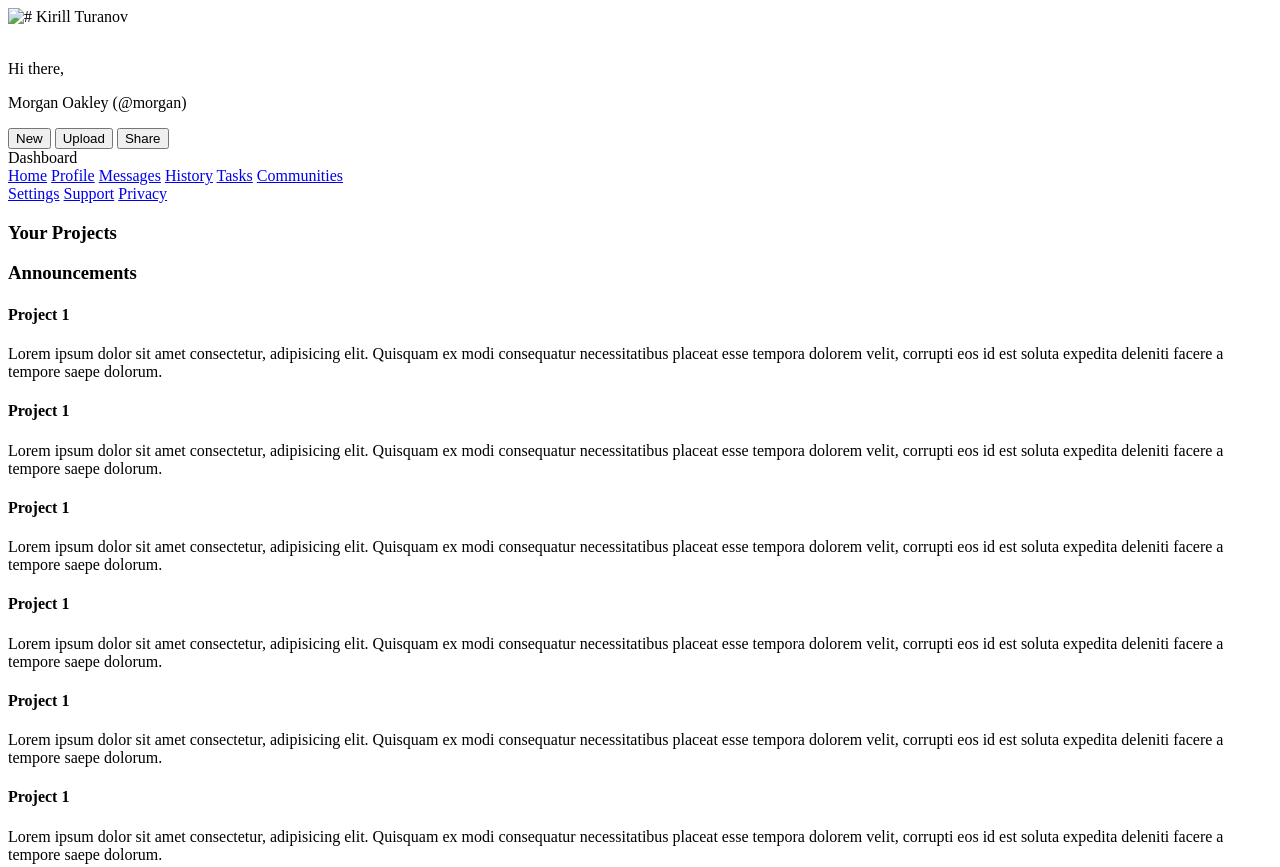
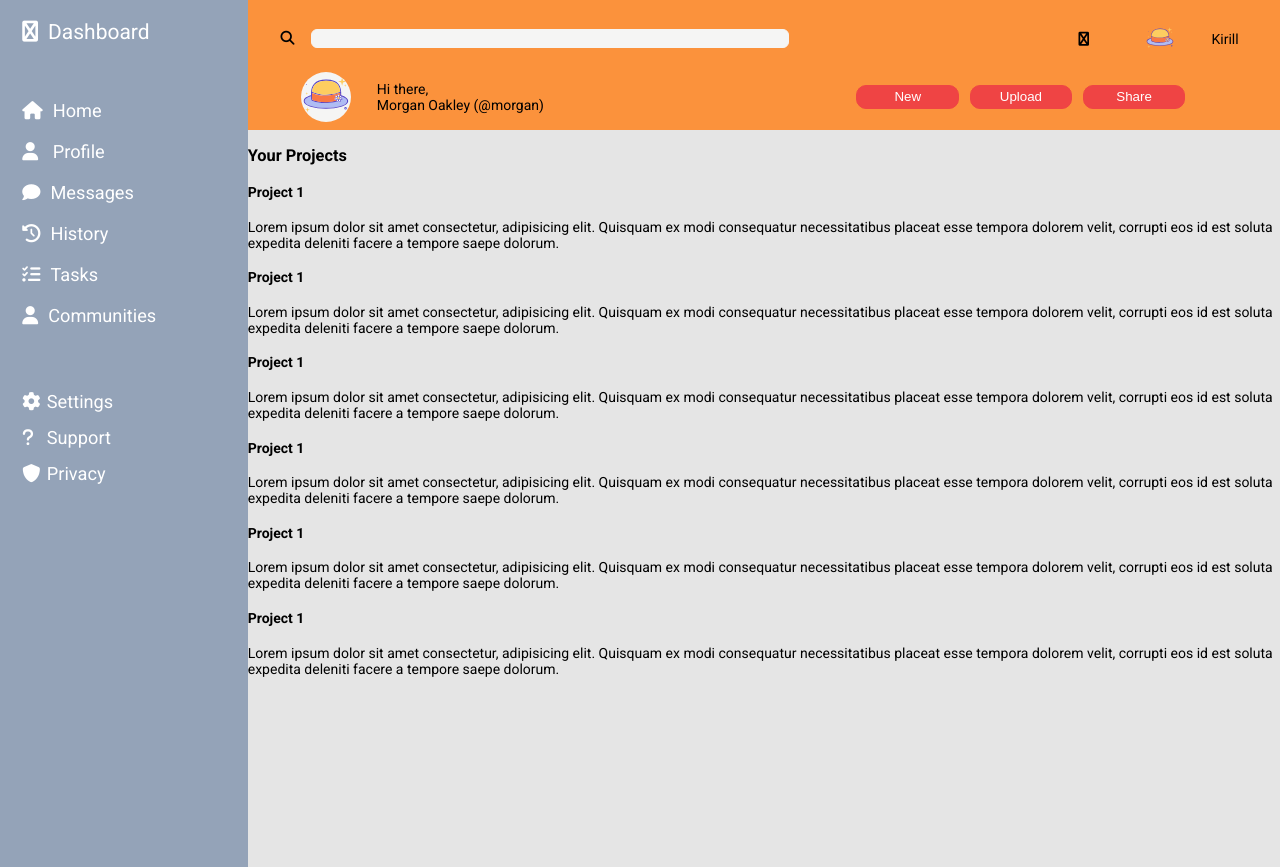
Before and after one commit to CarryMain/Dashboard, a plain HTML site: page index.html in a window 1280 px wide. Shown: the top 867 px of the page. Drawn offline with Linux system fonts and the light colour scheme.

Commit message:
aside + header - style

```diff
--- a/index.html
+++ b/index.html
@@ -5,51 +5,48 @@
     <meta name="viewport" content="width=device-width, initial-scale=1.0">
     <title>Dashboard</title>
     <link rel="stylesheet" href="style.css">
+    <link rel="stylesheet" href="https://cdnjs.cloudflare.com/ajax/libs/font-awesome/6.5.1/css/all.min.css" integrity="sha512-DTOQO9RWCH3ppGqcWaEA1BIZOC6xxalwEsw9c2QQeAIftl+Vegovlnee1c9QX4TctnWMn13TZye+giMm8e2LwA==" crossorigin="anonymous" referrerpolicy="no-referrer" />
 </head>
 <body>
     <div class="container">
         <header>
             <div class="header-head">
-                <i class="fa fas-seach"><div class="search"></div></i>
-                <i class="fa fas-facebook"></i>
-                <img src="#" alt="#">
-                <span>Kirill Turanov</span>
+                <i class="fa fa-search"><input type="search" id="search"></i>
+                <i class="fa fa-facebook"></i>
+                <img src="hat.svg" style="width: 30px; height: 30px;" alt="#">
+                <span>Kirill</span>
             </div>
             <div class="header-body">
-                <div class="left-header-body">
-                    <img src="" alt="">
-                    <p>Hi there, </p>
-                    <p>Morgan Oakley (@morgan)</p>
+                <div class="left">
+                    <img src="hat.svg" alt="">
+                    <p>Hi there, <br> <span>Morgan Oakley (@morgan)</span></p>
                 </div>
-                <div class="right-header-body">
-                    <button class="btn">New</button>
-                    <button class="btn">Upload</button>
-                    <button class="btn">Share</button>
-                </div>
+                    <div class="btn">
+                        <button>New</button>
+                        <button>Upload</button>
+                        <button>Share</button>
+                    </div>
             </div>
         </header>
         <aside class="left-dashboard">
-            <div class="dashboard">Dashboard</div>
+            <div class="dashboard"><i class="fa fa-facebook"></i>Dashboard</div>
             <div class="profile">
-                <a href="#">Home</a>
-                <a href="#">Profile</a>
-                <a href="#">Messages</a>
-                <a href="#">History</a>
-                <a href="#">Tasks</a>
-                <a href="#">Communities</a>
-            </div>
-            <div class="settings">
-                <a href="#">Settings</a>
-                <a href="#">Support</a>
-                <a href="#">Privacy</a>
+                <a href="#"><i class="fa fa-home"></i>Home</a>
+                <a href="#"><i class="fa fa-user"></i> Profile</a>
+                <a href="#"><i class="fa fa-comment"></i>Messages</a>
+                <a href="#"><i class="fa fa-history"></i>History</a>
+                <a href="#"><i class="fa fa-tasks"></i>Tasks</a>
+                <a href="#"><i class="fa fa-user"></i>Communities</a>
+                <div class="settings">
+                    <a href="#"><i style="width: 10px; height: 10px;" class="fa fa-cog"></i> Settings</a>
+                    <a href="#"><i style="width: 10px; height: 10px;" class="fa fa-question"></i> Support</a>
+                    <a href="#"><i style="width: 10px; height: 10px;" class="fa fa-shield"></i> Privacy</a>
+                </div>
             </div>
         </aside>
         <main>
-            <div class="text">
+            <div class="card">
                 <h3>Your Projects</h3>
-                <h3>Announcements</h3>
-            </div>
-            <div class="card">
                 <div class="item">
                     <h4>Project 1</h4>
                     <p>Lorem ipsum dolor sit amet consectetur, adipisicing elit. Quisquam ex modi consequatur necessitatibus placeat esse tempora dolorem velit, corrupti eos id est soluta expedita deleniti facere a tempore saepe dolorum.</p>
@@ -75,6 +72,48 @@
                     <p>Lorem ipsum dolor sit amet consectetur, adipisicing elit. Quisquam ex modi consequatur necessitatibus placeat esse tempora dolorem velit, corrupti eos id est soluta expedita deleniti facere a tempore saepe dolorum.</p>
                 </div>
             </div>
+            <div class="announc">
+                <h3>Announcements</h3>
+                <div class="card-announc">
+                    <div class="item-one">
+                        <strong><p>Site Maintenance</p></strong>
+                        <p>Lorem ipsum, dolor sit amet consectetur adipisicing elit. Quae, exercitationem facere doloribus asperiores, omnis consequatur delectus</p>
+                    </div>
+                    <div class="item-two">
+                        <strong><p>Site Maintenance</p></strong>
+                        <p>Lorem ipsum, dolor sit amet consectetur adipisicing elit. Quae, exercitationem facere doloribus asperiores, omnis consequatur delectus</p>
+                    </div>
+                    <div class="item-three">
+                        <strong><p>Site Maintenance</p></strong>
+                        <p>Lorem ipsum, dolor sit amet consectetur adipisicing elit. Quae, exercitationem facere doloribus asperiores, omnis consequatur delectus</p>
+                    </div>
+                </div>
+            </div>
+            <div class="trending">
+                <h3>Trending</h3>
+                <div class="card-trending">
+                    <div class="item-trending">
+                        <img src="" alt="">
+                        @tegan
+                        <p>World Peace Builder</p>
+                    </div>
+                    <div class="item-trending">
+                        <img src="" alt="">
+                        @tegan
+                        <p>World Peace Builder</p>
+                    </div>
+                    <div class="item-trending">
+                        <img src="" alt="">
+                        @tegan
+                        <p>World Peace Builder</p>
+                    </div>
+                    <div class="item-trending">
+                        <img src="" alt="">
+                        @tegan
+                        <p>World Peace Builder</p>
+                    </div>
+                </div>
+            </div>
         </main>
     </div>
     <footer>
--- a/style.css
+++ b/style.css
@@ -0,0 +1,186 @@
+@import url('https://fonts.googleapis.com/css2?family=Roboto:wght@400;700&display=swap');
+
+:root {
+    --color-aside: #94a3b8;
+    --color-header: #fb923c;
+    --color-main: #e5e5e5;
+    --color-button: #ef4444;
+    --color-input: #f5f5f4;
+}
+
+* {
+    box-sizing: border-box;
+}
+
+body {
+    font-family: 'Roboto', sans-serif;
+    font-size: 14px;
+    margin: 0;
+    overflow: hidden;
+}
+
+.container {
+    display: grid;
+    grid-template: 130px 1fr / 1.2fr 5fr;
+}
+/* header  */
+header {
+    padding: 2px;
+    background-color: var(--color-header);
+    align-items: center;
+    display: grid;
+    grid-template: 1fr 1fr / 3fr 1fr 1fr 1fr;
+}
+
+.header-head {
+    padding-top: 1%;
+    padding-left: 3%;
+    grid-column: 1 / 5;
+    grid-row: 1;
+    display: grid;
+    grid-template: 1fr / 12fr 1fr 1fr 1fr;
+    align-items: center;
+}
+
+header input {
+    width: 60%;
+    margin-left: 2%;
+    border-radius: 6px;
+    background-color: var(--color-input);
+    border: 1px solid var(--color-input);
+}
+
+.header-body {
+    display: grid;
+    grid-column: 1 / 5;
+    grid-template-columns: 1fr 1fr;
+}
+
+.left > img {
+    margin-right: 5%;
+    margin-left: 10%;
+    width: 50px;
+    height: 50px;
+    border-radius: 50px;
+    background-color: var(--color-input);
+}
+
+.header-body > .left {
+    display: flex;
+    align-items: center;
+    justify-content: flex-start;
+}
+
+.btn {
+    display: flex;
+    align-items: center;
+    justify-content: center;
+    gap:2%;
+}
+
+.btn > button {
+    min-width: 20%;
+    width: 20%;
+    height: 40%;
+    border-radius: 10px;
+    background-color: var(--color-button);
+    border: 1px solid var(--color-button);
+    color: #fff;
+}
+
+.header-body > img {
+    margin-left: 55%;
+}
+
+/* aside */
+aside {
+    background-color: var(--color-aside);
+    display: grid;
+    grid-row: 1 / 3;
+}
+
+.left-dashboard {
+    display: grid;
+    grid-template-rows: 80px repeat(6, 1fr);
+}
+
+.dashboard {
+    margin-top: 8%;
+    margin-left: 9%;
+    align-self: flex-start;
+    font-size: 1.5em;
+    color: #fff;
+    grid-column: 1;
+}
+
+.dashboard > .fa {
+    margin-right: 10px;
+}
+
+.profile {
+    display: grid;
+    margin-top: 8%;
+    margin-left: 9%;
+}
+
+.profile > a > .fa {
+    margin-right: 10px;
+}
+
+.profile > a {
+    padding-bottom: 20px;
+    font-size: 1.3em;
+    color: #fff;
+    text-decoration: none;
+}
+
+.settings {
+    margin-top: 20%;
+    display: grid;
+    grid-gap: 15px;
+}
+
+.settings > a > .fa {
+    margin-right: 10px;
+}
+
+.settings > a {
+    font-size: 1.3em;
+    color: #fff;
+    text-decoration: none;
+}
+
+
+
+
+
+
+
+
+
+
+
+
+
+
+
+/* main  */
+main {
+    display: grid;
+    background-color: var(--color-main);
+    grid-gap: 15px;
+    grid-template: repeat(auto-fit, minmax(100px, 1fr));
+}
+
+
+
+
+
+
+
+
+
+/* footer */
+footer {
+    position: absolute;
+}
```
Also changed, not shown: hat.svg (added).
